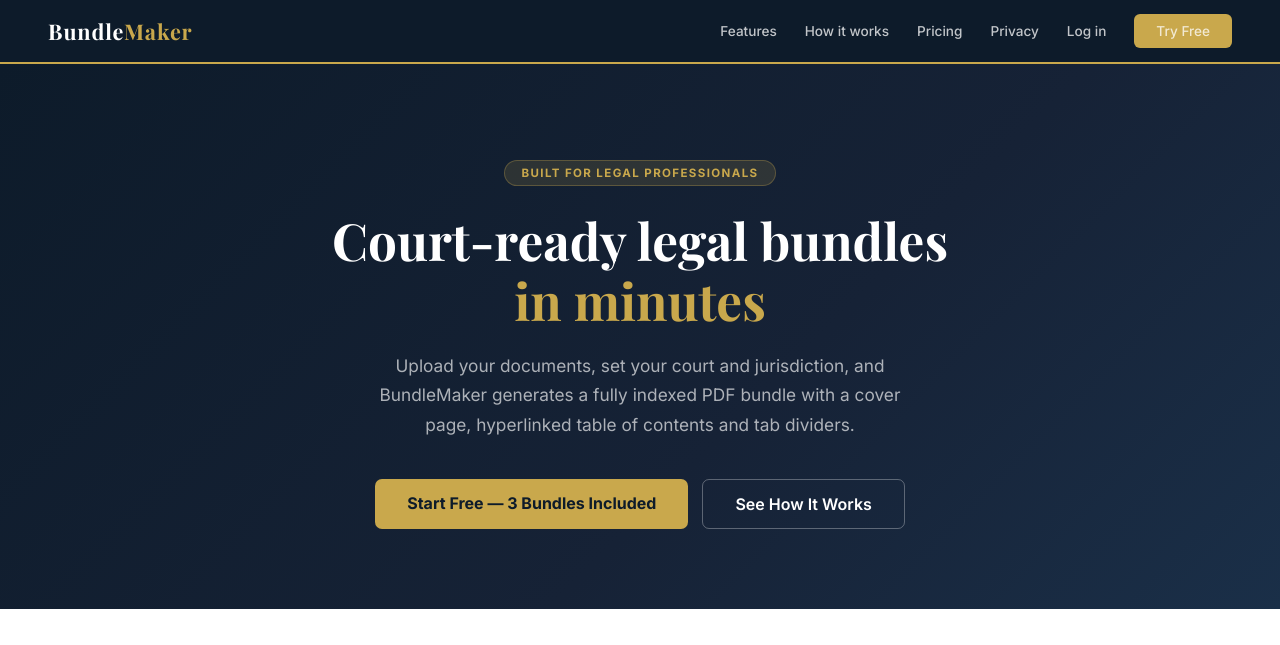
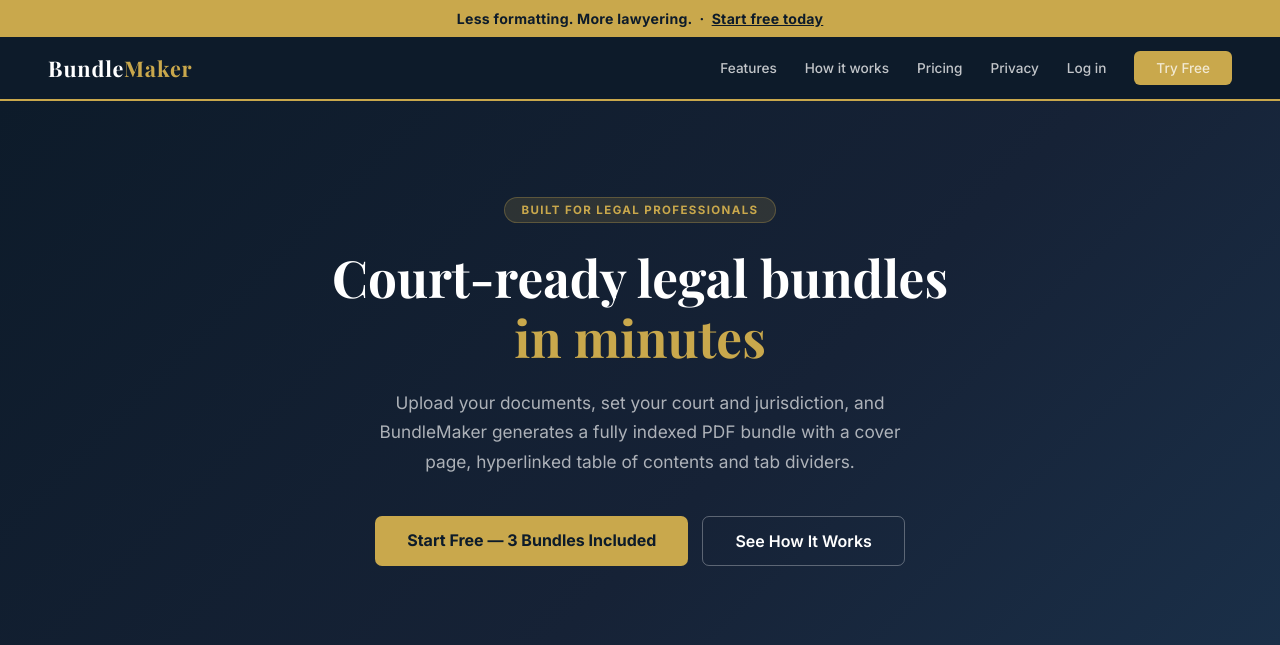
Before and after one commit to AmieOnda2013/bundlemaker, a Flask app: page / in a window 1280 px wide. Shown: the top 645 px of the page. Run offline with Flask 3, Linux system fonts and the light colour scheme.

Commit message:
Add gold top announcement bar with Less formatting. More lawyering. tagline
Co-Authored-By: Claude Sonnet 4.6 <noreply@anthropic.com>

```diff
--- a/templates/landing.html
+++ b/templates/landing.html
@@ -130,6 +130,11 @@
   </style>
 </head>
 <body>
+
+<!-- ── Top bar ── -->
+<div style="background:var(--gold);color:var(--navy);text-align:center;padding:10px 24px;font-size:0.88rem;font-weight:700;letter-spacing:0.02em">
+  Less formatting. More lawyering. &nbsp;·&nbsp; <a href="/register" style="color:var(--navy);text-decoration:underline;font-weight:700">Start free today</a>
+</div>
 
 <!-- ── Nav ── -->
 <nav>
```
